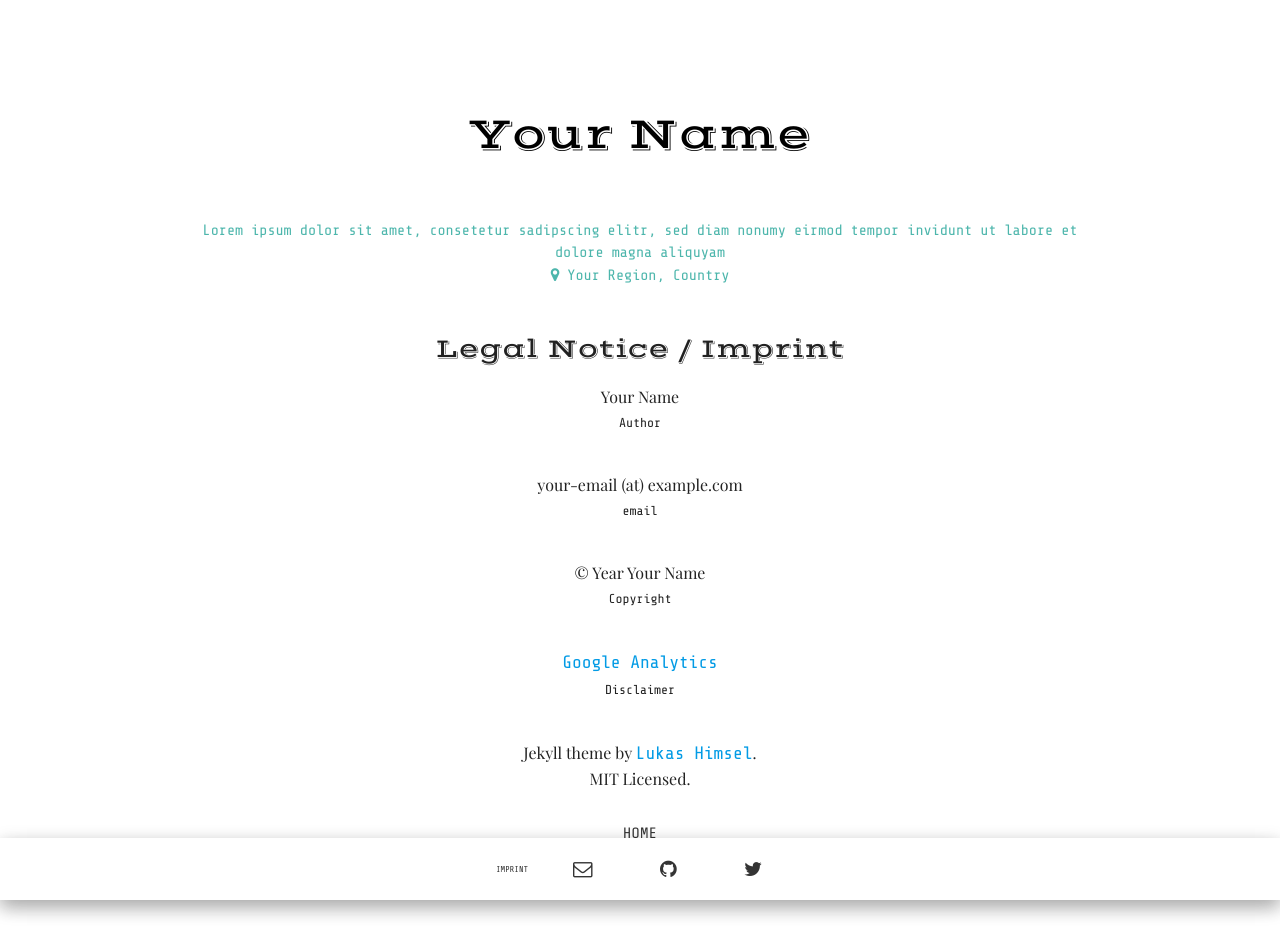
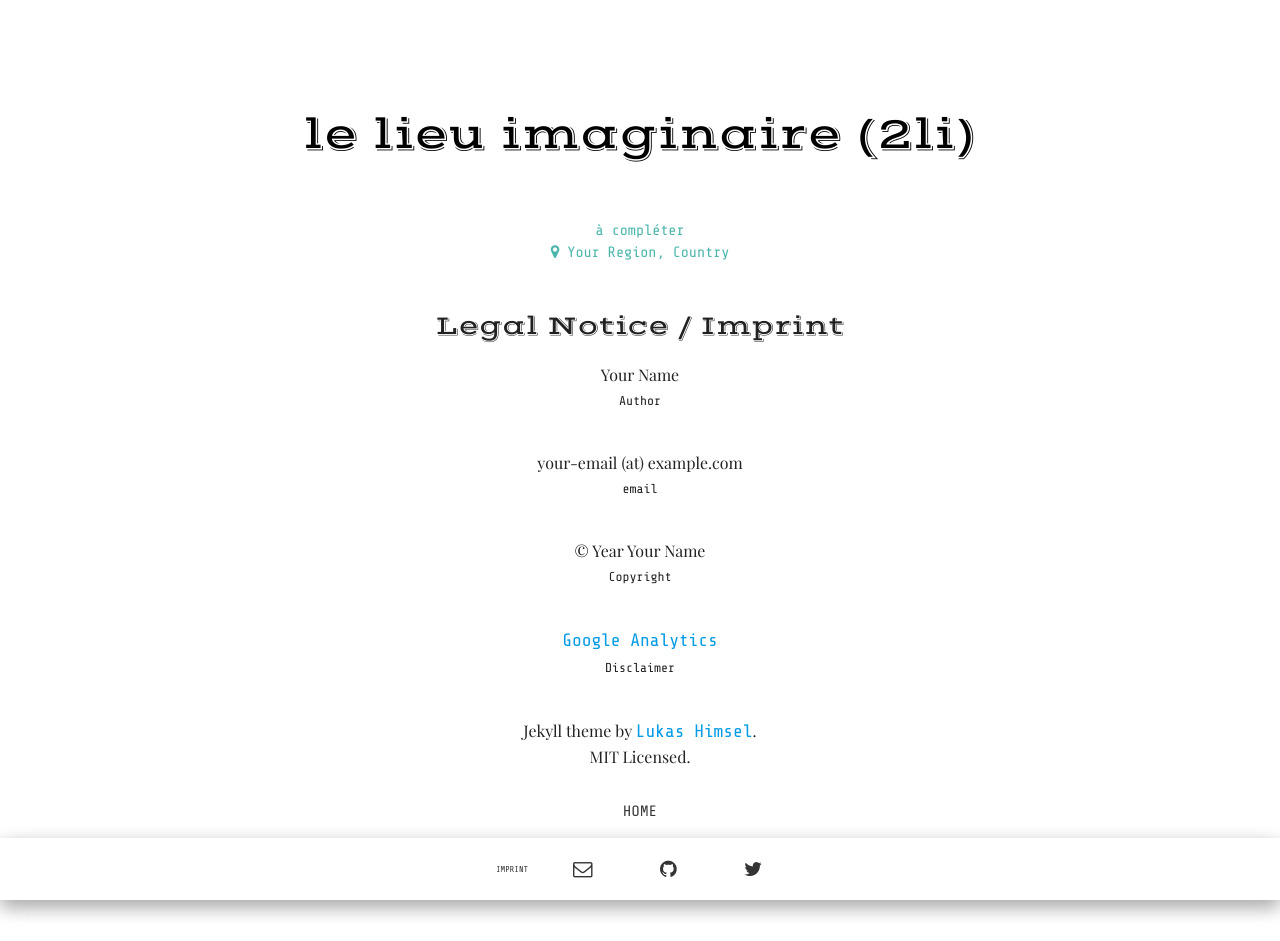
Before and after one commit to b2d3c/2li, a Jekyll site: the page built from imprint.html, in a window 1280 px wide. Built offline with Jekyll 4.4.1, drawn with Linux system fonts in a browser that asks for light colours; some web fonts are replaced; after the commit the page ends 919 px from its top, so only the background shows below that.

Commit message:
mise à jour _config

```diff
--- a/_config.yml
+++ b/_config.yml
@@ -1,11 +1,11 @@
-title: "Your Name"
-description: "Lorem ipsum dolor sit amet, consetetur sadipscing elitr, sed diam nonumy eirmod tempor invidunt ut labore et dolore magna aliquyam"
-about: "Lorem ipsum dolor sit amet, consetetur sadipscing elitr, sed diam nonumy eirmod tempor invidunt ut labore et dolore magna aliquyam"
+title: "le lieu imaginaire (2li)"
+description: "le lieu imaginaire est un lieu réel et virtuel de partage des connaissances"
+about: "à compléter"
 location: "Your Region, Country"
 email: your-email@example.com
-baseurl: "/material-theme"
+baseurl: "/2li/"
 
-url: "http://himsel.me" # replace by your site's url
+url: "https://b2d3c.github.io"
 twitter_username: your-name
 github_username:  lukas-h
 author: "Your Name"
```
